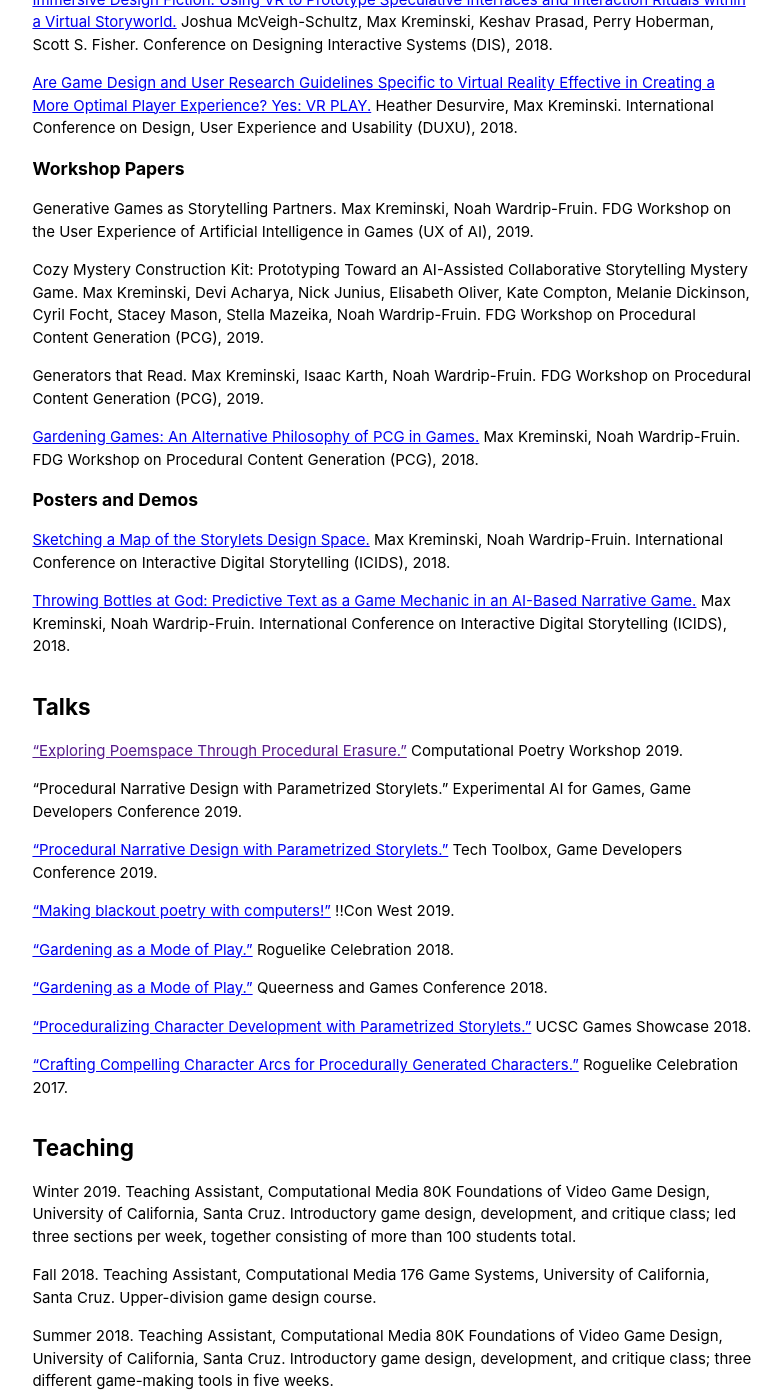
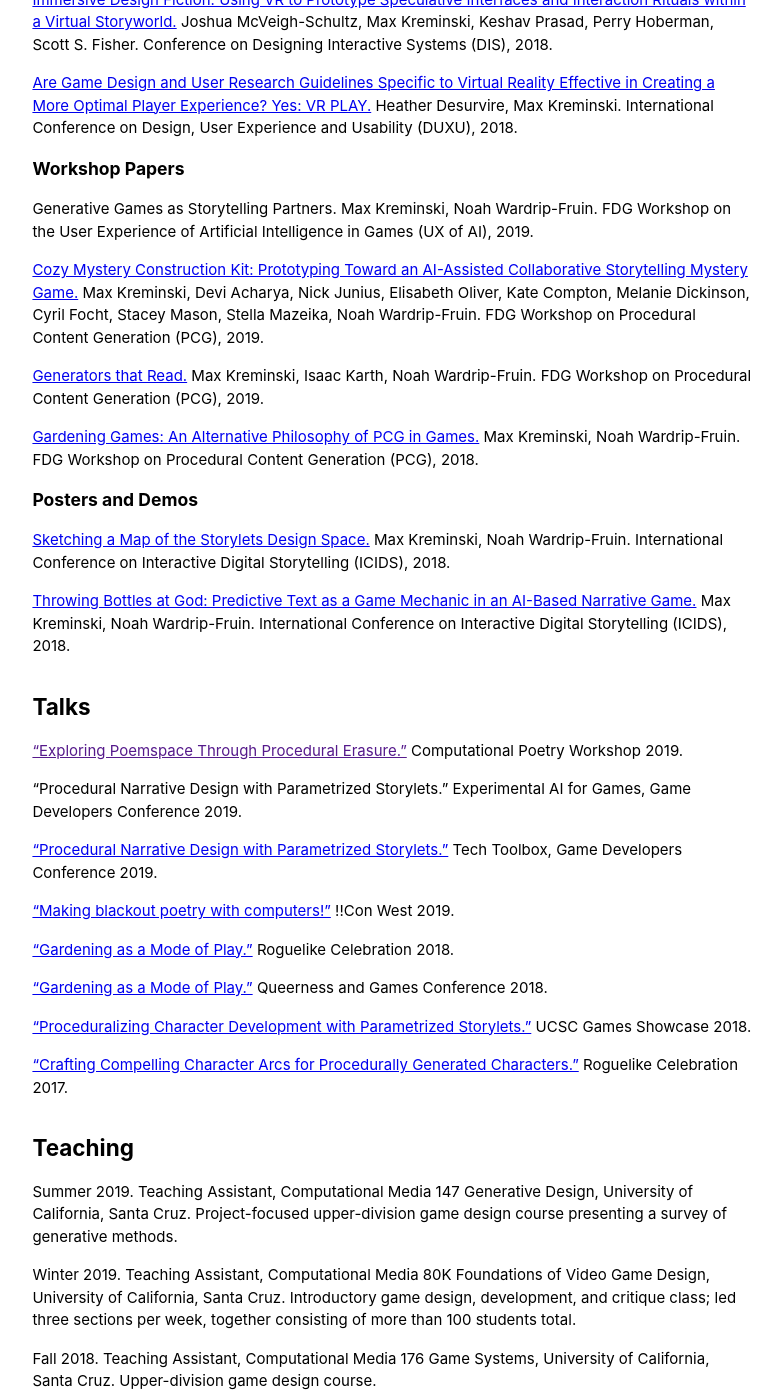
Before and after one commit to mkremins/mkremins.github.io, a Jekyll site: the page cv/index.html, which Jekyll copies as it is, in a window 1280 px wide and 1400 px high, scrolled down 602 px. Shown: the whole window, without its empty margins (248-1030 px from the left). Built offline with Jekyll 4.4.1, drawn with Linux system fonts in a browser that asks for light colours; part of the change alters nothing that is shown; some of the changed text lies outside the part shown.

Commit message:
Update CV

```diff
--- a/cv/index.html
+++ b/cv/index.html
@@ -78,8 +78,8 @@
       <p><a href="/publications/VRPLAY.pdf">Are Game Design and User Research Guidelines Specific to Virtual Reality Effective in Creating a More Optimal Player Experience? Yes: VR PLAY.</a> Heather Desurvire, Max Kreminski. International Conference on Design, User Experience and Usability (DUXU), 2018.</p>
       <h3>Workshop Papers</h3>
       <p>Generative Games as Storytelling Partners. Max Kreminski, Noah Wardrip-Fruin. FDG Workshop on the User Experience of Artificial Intelligence in Games (UX of AI), 2019.</p>
-      <p>Cozy Mystery Construction Kit: Prototyping Toward an AI-Assisted Collaborative Storytelling Mystery Game. Max Kreminski, Devi Acharya, Nick Junius, Elisabeth Oliver, Kate Compton, Melanie Dickinson, Cyril Focht, Stacey Mason, Stella Mazeika, Noah Wardrip-Fruin. FDG Workshop on Procedural Content Generation (PCG), 2019.</p>
-      <p>Generators that Read. Max Kreminski, Isaac Karth, Noah Wardrip-Fruin. FDG Workshop on Procedural Content Generation (PCG), 2019.</p>
+      <p><a href="/publications/CozyMysteryConstructionKit.pdf">Cozy Mystery Construction Kit: Prototyping Toward an AI-Assisted Collaborative Storytelling Mystery Game.</a> Max Kreminski, Devi Acharya, Nick Junius, Elisabeth Oliver, Kate Compton, Melanie Dickinson, Cyril Focht, Stacey Mason, Stella Mazeika, Noah Wardrip-Fruin. FDG Workshop on Procedural Content Generation (PCG), 2019.</p>
+      <p><a href="/publications/GeneratorsThatRead.pdf">Generators that Read.</a> Max Kreminski, Isaac Karth, Noah Wardrip-Fruin. FDG Workshop on Procedural Content Generation (PCG), 2019.</p>
       <p><a href="/publications/GardeningGames.pdf">Gardening Games: An Alternative Philosophy of PCG in Games.</a> Max Kreminski, Noah Wardrip-Fruin. FDG Workshop on Procedural Content Generation (PCG), 2018.</p>
       <h3>Posters and Demos</h3>
       <p><a href="/publications/Storylets_SketchingAMap.pdf">Sketching a Map of the Storylets Design Space.</a> Max Kreminski, Noah Wardrip-Fruin. International Conference on Interactive Digital Storytelling (ICIDS), 2018.</p>
@@ -101,13 +101,14 @@
     </section>
     <section>
       <h2>Teaching</h2>
-      <!--<p>Summer 2019. Teaching Assistant, Computational Media 120 Game Development Experience, University of California, Santa Cruz.</p>-->
+      <p>Summer 2019. Teaching Assistant, Computational Media 147 Generative Design, University of California, Santa Cruz. Project-focused upper-division game design course presenting a survey of generative methods.</p>
       <p>Winter 2019. Teaching Assistant, Computational Media 80K Foundations of Video Game Design, University of California, Santa Cruz. Introductory game design, development, and critique class; led three sections per week, together consisting of more than 100 students total.</p>
       <p>Fall 2018. Teaching Assistant, Computational Media 176 Game Systems, University of California, Santa Cruz. Upper-division game design course.</p>
       <p>Summer 2018. Teaching Assistant, Computational Media 80K Foundations of Video Game Design, University of California, Santa Cruz. Introductory game design, development, and critique class; three different game-making tools in five weeks.</p>
     </section>
     <section>
       <h2>Employment</h2>
+      <p>Summer 2019. SIP Mentor, Science Internship Program, UC Santa Cruz. Mentored high school students working on computational media research projects.</p>
       <!--<p>2017–. Graduate Researcher, UCSC Expressive Intelligence Studio.</p>-->
       <p>2016–2017. Undergraduate Research Associate, USC Mobile & Environmental Media Lab. Design, rapid prototyping, and development of VR and AR experiences with Unity, C#, and SteamVR.</p>
       <p>Summer 2016. Undergraduate Research Associate, USC Game Innovation Lab. Python scripting and data analysis to provide insights on player behavior in <em>Mission: Admission</em>, an educational game for high school students about the college admissions process.</p>
```
